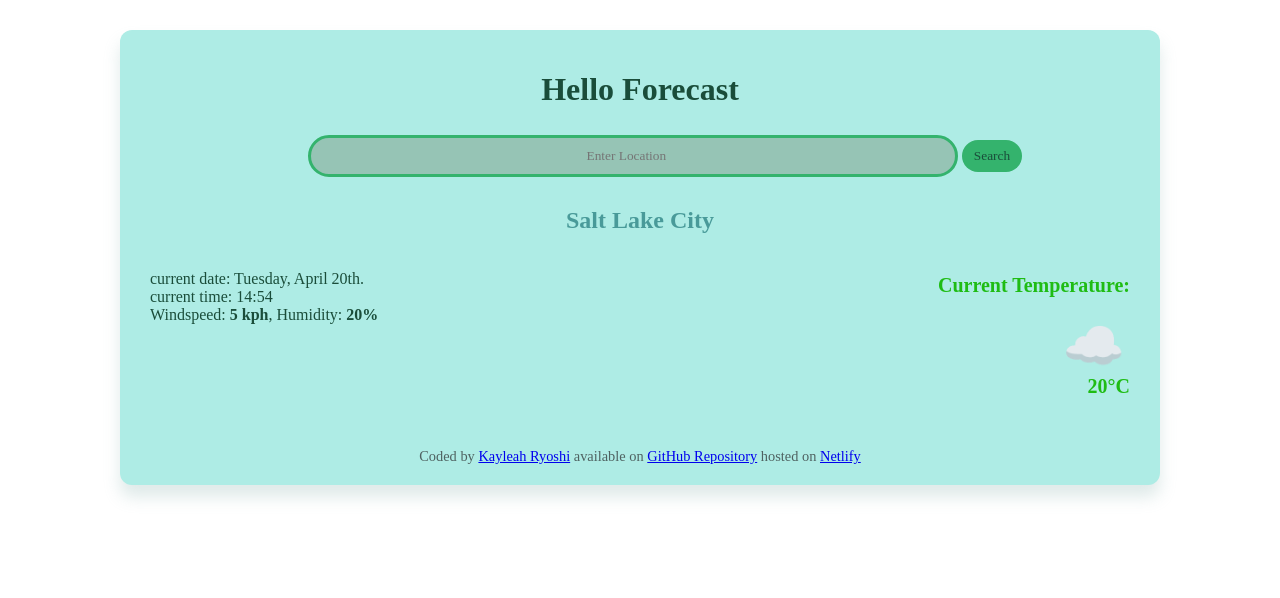
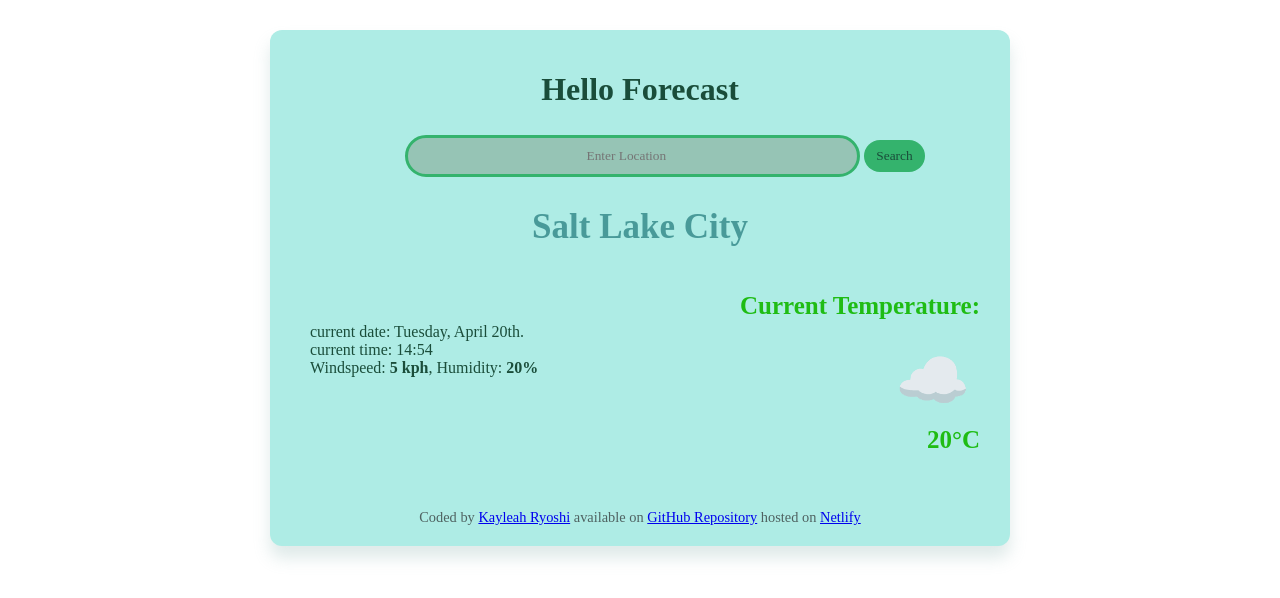
Before and after one commit to KayleahR/Weather-Application, a plain HTML site: page index.html in a window 1280 px wide. Drawn offline with Linux system fonts and the light colour scheme; a web font is replaced by a local one.

Commit message:
margin and sizing edits

```diff
--- a/src/index.css
+++ b/src/index.css
@@ -1,6 +1,6 @@
 .application {
     margin: 30px auto;
-    max-width: 1000px;
+    max-width: 700px;
     padding: 20px;
     background-color: #aeece5;
     border-radius: 12px;
@@ -23,6 +23,7 @@ h2 {
     font-family: "Gorditas", serif;
     text-align: center;
     font-weight: 600;
+    font-size: 35px;
     color: #499a99;
     margin: 0;
     padding: 10px;
@@ -35,23 +36,23 @@ h2 {
 .temp {
     font-family: "Gorditas", serif;
     font-weight: 700;
-    font-size: 20px;
+    font-size: 25px;
     color: #1fbc14 !important;
     text-align: right;
     margin: 0;
     padding: 10px;
 }
+.weather-icon {
+    font-size: 60px;
+    color: #1fbc14;
+    margin: 10px 10px 10px 250px;
+}
 
-.weather-icon {
-    font-size: 2.5em;
-    color: #1fbc14;
-    margin-right: 5px;
-}
 .current-details {
-    font-size: 1em;
+    font-size: 16px;
     color: #1a4d3a;
     text-align: left;
-    margin: 0;
+    margin: 40px 10px 10px 10px;
     padding: 10px;
 }
 input[type="search"] {
```
